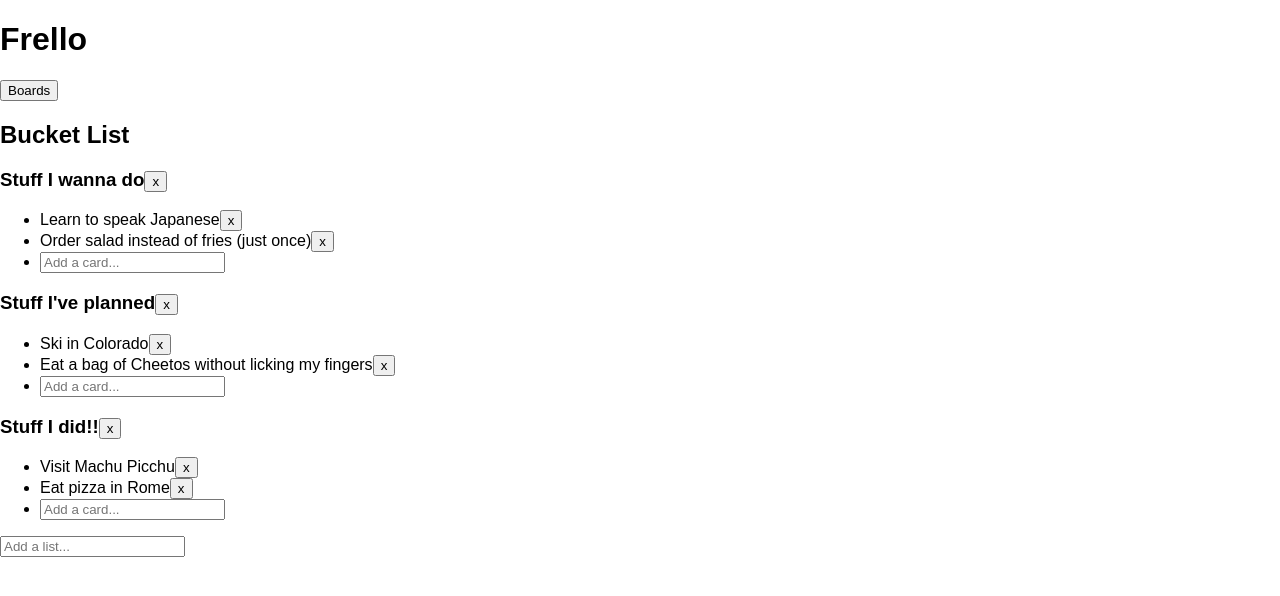
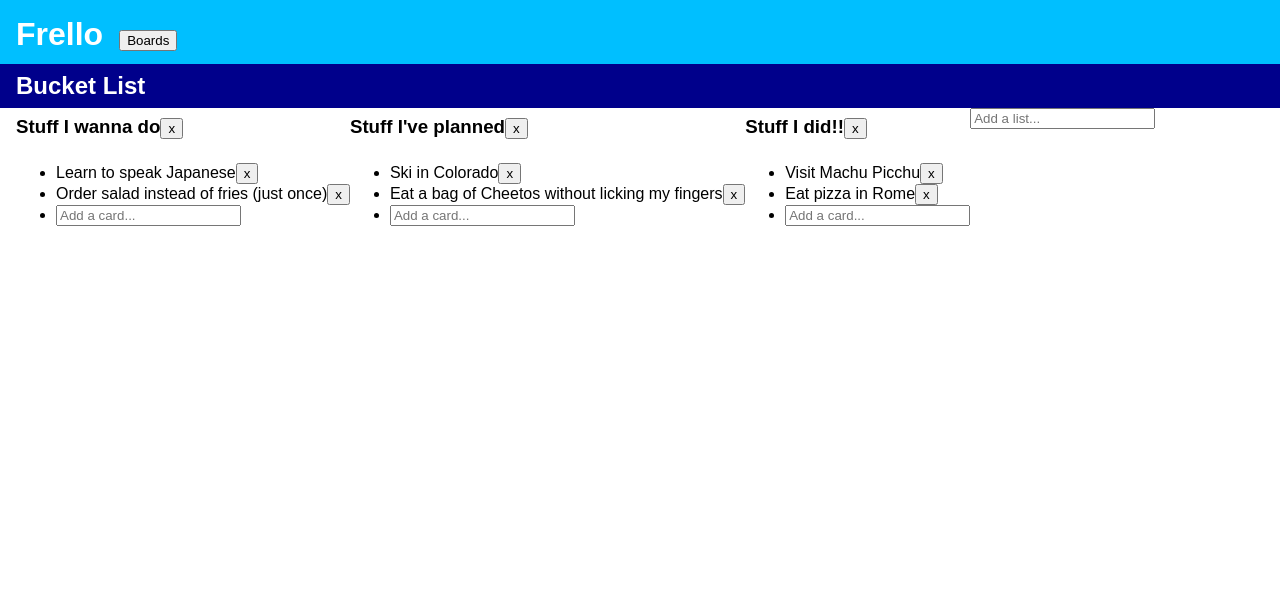
Before and after one commit to hnipps/frello, a React (Create React App) app: page / in a window 1280 px wide. Shown: the top 596 px of the page. Built offline with nearby package versions, Linux system fonts and the light colour scheme.

Commit message:
Added basic styling for App and Board

```diff
--- a/src/App.css
+++ b/src/App.css
@@ -0,0 +1,30 @@
+body, #root, #appContainer {
+  /* position: absolute;
+  margin: 0;
+  padding: 0;
+  height: 100%;
+  width: 100%;
+  display: block;
+  top: 0; */
+  font-family: Arial, Helvetica, sans-serif;
+}
+
+.navbar {
+  height: 4rem;
+  background-color: deepskyblue;
+  padding-left: 1rem;
+  color: white
+}
+
+.navbar-title {
+  margin-top: 1rem;
+  margin-right: 1rem;
+  display: inline-block;
+}
+
+.navbar-controls {
+  display: inline-flex;
+  justify-items: flex-start;
+  margin-top: auto;
+  margin-bottom: auto;
+}
--- a/src/App.js
+++ b/src/App.js
@@ -1,6 +1,7 @@
 import React, { Component } from "react";
 import List from "./components/list/list";
 import Board from "./components/board/board";
+import "./App.css";
 
 class App extends Component {
   currentBoard;
@@ -179,11 +180,13 @@ class App extends Component {
   render() {
     this.currentBoard = this.state.boards[0];
     return (
-      <div>
+      <div id="appContainer">
         {/* Navbar */}
-        <div>
-          <h1>Frello</h1>
-          <button>Boards</button>
+        <div className="navbar">
+          <h1 className="navbar-title">Frello</h1>
+          <div className="navbar-controls">
+            <button>Boards</button>
+          </div>
         </div>
         {/* Board Content */}
         <Board
--- /dev/null
+++ b/src/components/board/board.css
@@ -0,0 +1,27 @@
+h2, h3 {
+  display: inline-block;
+  margin-top: 0.5rem;
+  margin-bottom: 0.5rem;
+}
+
+.board-container > * {
+  padding-left: 1rem;
+}
+
+.board-header {
+  background-color: darkblue;
+  color: white;
+}
+
+.board-title {
+}
+
+.list-container {
+  display: flex;
+  overflow-x: scroll;
+}
+
+.add-list-container {
+  display: flex;
+  flex-direction: column;
+}
--- a/src/components/board/board.js
+++ b/src/components/board/board.js
@@ -1,18 +1,21 @@
 import React, { Component } from "react";
+import "./board.css";
 
 class Board extends Component {
   render() {
     const board = this.props.board;
     return (
-      <div>
+      <div className="board-container">
         {/* Board Header */}
-        <div>
-          <h2>{board.title}</h2>
+        <div className="board-header">
+          <h2 className="board-title">{board.title}</h2>
         </div>
         {/* List Listing */}
-        <div>
+        <div className="list-container">
           {this.props.renderLists(board.lists)}
-          <input placeholder="Add a list..." onKeyUp={this.props.addList} />
+          <div className="add-list-container">
+            <input placeholder="Add a list..." onKeyUp={this.props.addList} />
+          </div>
         </div>
       </div>
     );
```
